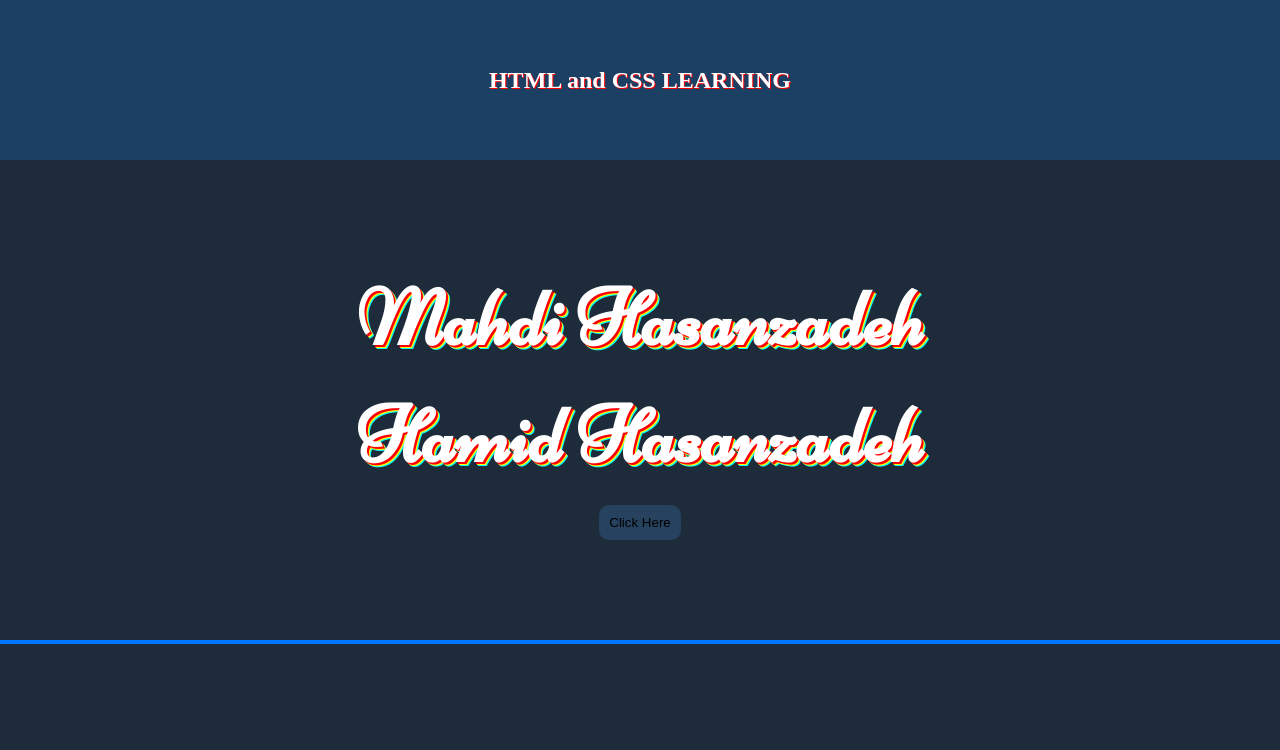
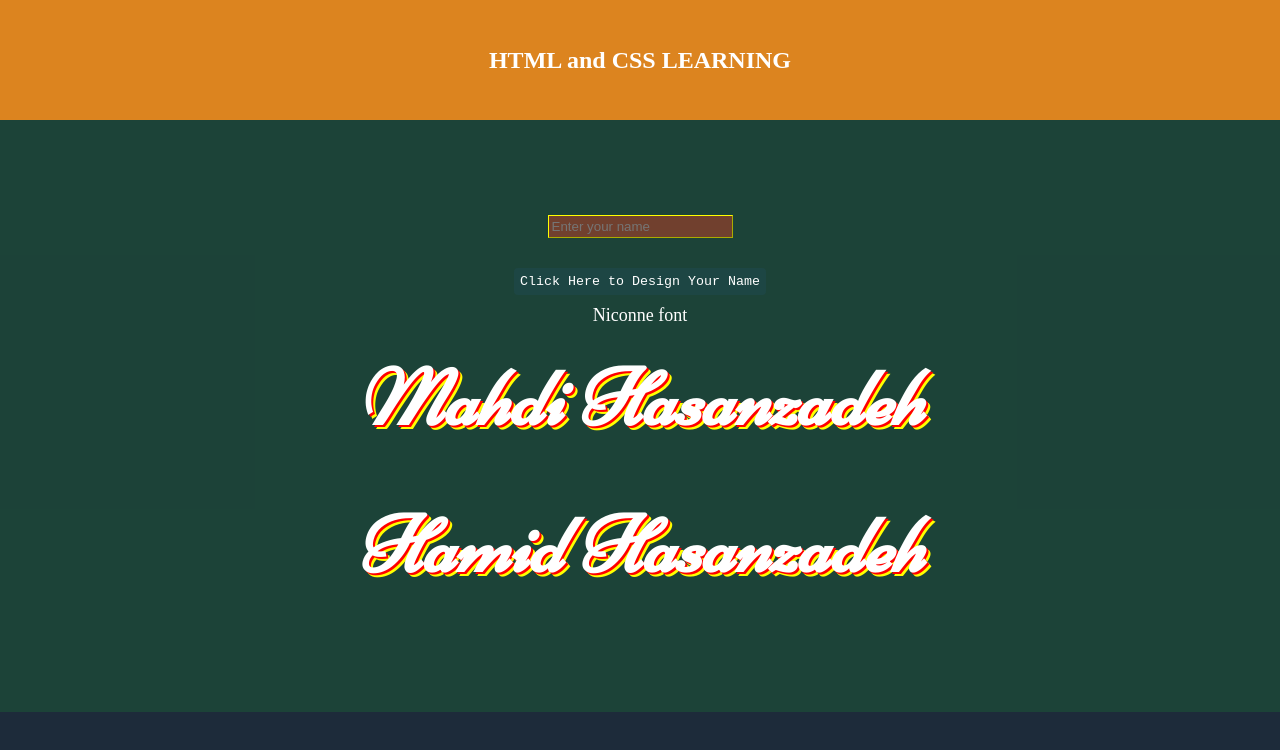
Before and after one commit to Mahdi-Hasanzadeh/demo.repo, a plain HTML site: page index.html in a window 1280 px wide. Drawn offline with Linux system fonts and the light colour scheme; a web font is replaced by a local one.

Commit message:
new Function

```diff
--- a/index.html
+++ b/index.html
@@ -15,10 +15,14 @@
         <h2>HTML and CSS LEARNING</h2>
     </div>
     <div class="content">
+        <input type="text" name="name" id="name"
+        placeholder="Enter your name" maxlength="16">
+        <input   type="button" value="Click Here to Design Your Name"
+        class="button" onclick="designedName()" >
+        <label  for="">Niconne font</label>
         <h3>Mahdi Hasanzadeh</h3>
-        <h3>Hamid Hasanzadeh</h3>
-        <input type="button" value="Click Here"
-        class="button">
+        <h3 id="example">Hamid Hasanzadeh</h3>
+
     </div>
     <div class="footer">
 
@@ -27,5 +31,5 @@
 
     </div>
 </body>
-
+<script src="javascript.js"></script>
 </html>
--- /dev/null
+++ b/javascript.js
@@ -0,0 +1,6 @@
+function designedName(){
+    var name = document.getElementById("name").value;
+    if(name != ""){
+        document.getElementById("example").innerHTML = name;
+    }
+}
--- a/style.css
+++ b/style.css
@@ -2,7 +2,6 @@
     padding:0;
     margin: 0;
     box-sizing: border-box;
-
 }
 @font-face{
     font-family: "NiconneRegular";
@@ -12,7 +11,7 @@ body{
     background-color: #1d2b3a;
     color:white;
 }
-.top{
+/* .top{
     text-shadow: 1px 1px red;
     display:flex;
     justify-content: center;
@@ -20,16 +19,16 @@ body{
     min-height: 20vh;
     background-color: #1C3F64;
     font-size: 100%;
-}
-.content{
+} */
+/* .content{
     font-family: NiconneRegular;
     display: flex;
     justify-content: center;
     align-items: center;
     min-height: 60vh;
     flex-direction: column;
-}
-.footer{
+} */
+/* .footer{
     min-height: 0.5vh;
     background-color: #0077FF;
 }
@@ -51,7 +50,7 @@ h3:hover{
     margin-top: 10px;
 }
 .button:hover{
-    /* color:#00CCFF; */
+    /* color:#00CCFF;
     color: #255784;
     background-color:#2196f3;
     letter-spacing: 1px;
@@ -62,4 +61,58 @@ h3:hover{
     display: flex;
     justify-content: center;
     align-items: center;
+} */
+.top{
+    display: flex;
+    justify-content: center;
+    height: 15vh;
+    background-color:rgba(223, 133, 31, 0.99);
+    align-items: center;
 }
+.content{
+    height: 74vh;
+    display: flex;
+    justify-content: center;
+    align-items: center;
+    background-color: rgba(27, 97, 54, 0.43);
+    flex-direction: column;
+}
+h3{
+    font-family:NiconneRegular;
+    margin:25px;
+    font-style: italic;
+    font-size: 10vh;
+    text-shadow: 2px 2px red, 4px 4px  yellow;
+}
+.button{
+    font-family: monospace;
+    color: white;
+    margin-top:30px;
+    border-style: none;
+    border-radius: 4px;
+    padding: 6px;
+    background-color: rgba(50, 99, 190, 0.09);
+}
+.button:hover{
+    letter-spacing: 4px;
+    background-color:#0F4D94;
+    transition-delay: 0.2s;
+}
+#name{
+    margin-top: 2px;
+    padding: 3px;
+    border: 1px outset yellow;
+    background-color:rgba(224, 62, 34, 0.43);
+    color: white;
+}
+#name:hover{
+    background-color: #13E29A;
+    letter-spacing: 1px;
+    padding: 5px;
+    box-shadow: 0 0 10px orange, 0 0 40px green
+    , 2px 2px 60px red;
+}
+label{
+    font-size: 18px;
+    margin-top: 10px;
+}
```
